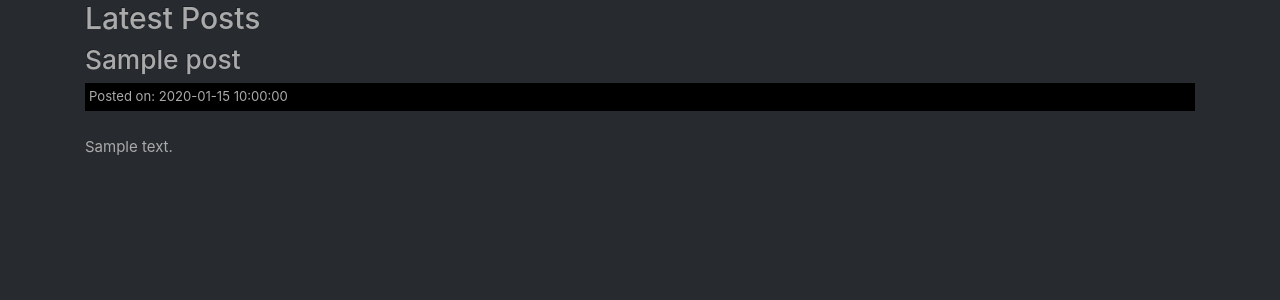
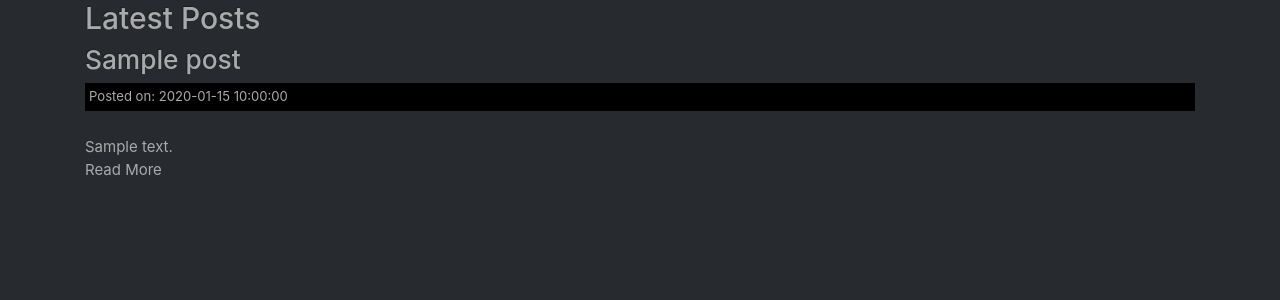
Before and after one commit to Slopsie/Examenproject-UCsystems, a CodeIgniter app: page /ciblog/posts in a window 1280 px wide. Shown: the part 57-357 px from the top of the page. Run offline with CodeIgniter, Linux system fonts and the light colour scheme; tables that the repository leaves empty or names only in its code hold one stand-in row (values such as "Sample post"); data that the repository does not hold is empty; some libraries are stand-ins or nearby versions.

Commit message:
added read more

```diff
--- a/application/views/posts/index.php
+++ b/application/views/posts/index.php
@@ -3,4 +3,5 @@
 		<h3><?php echo $post['title']; ?></h3>
 		<small class = "post-date">Posted on: <?php echo $post['created_at']; ?></small><br>
 		<?php echo $post['body']; ?>
+		<p><a href ="<?php echo site_url('/posts'.$posts['slug']); ?>"></a>Read More</p>
 	<?php endforeach; ?>
```
Also changed, not shown: application/views/posts/view.php (added).
